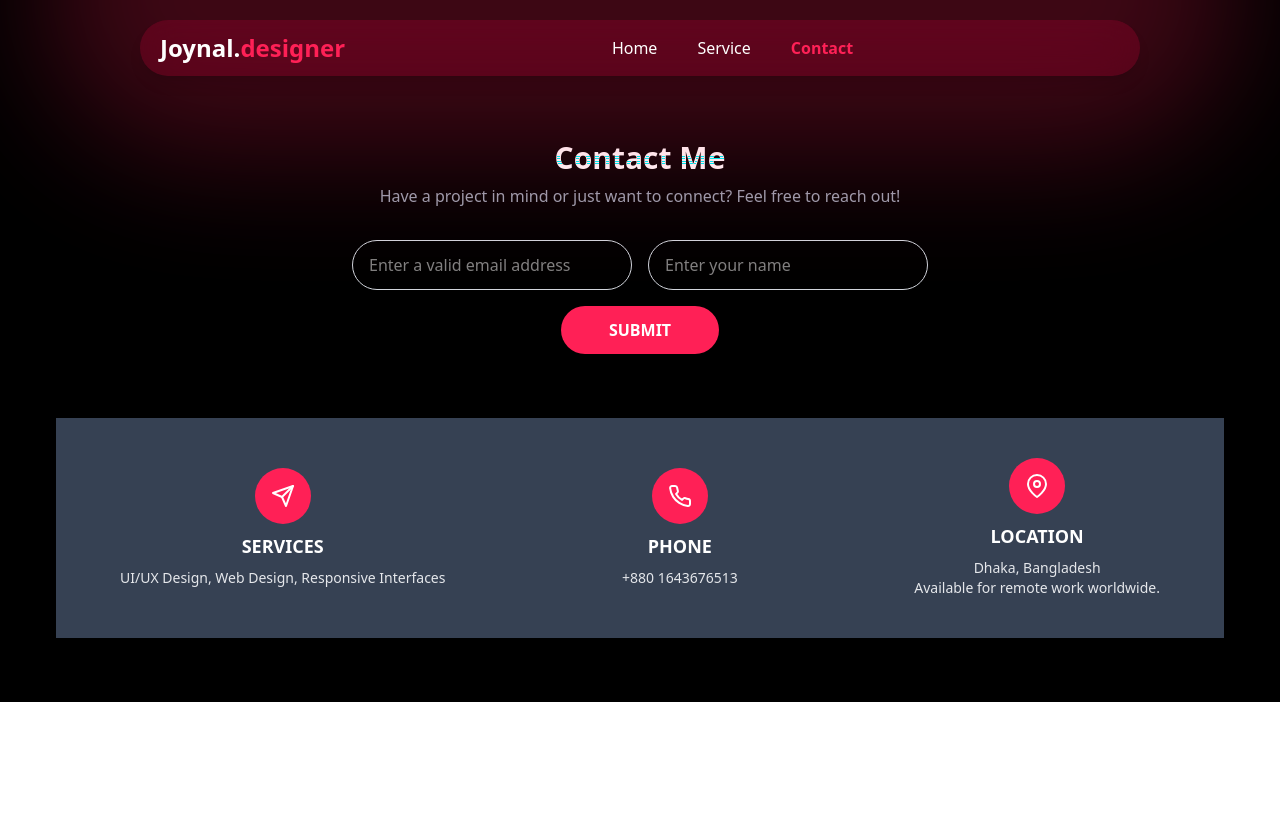
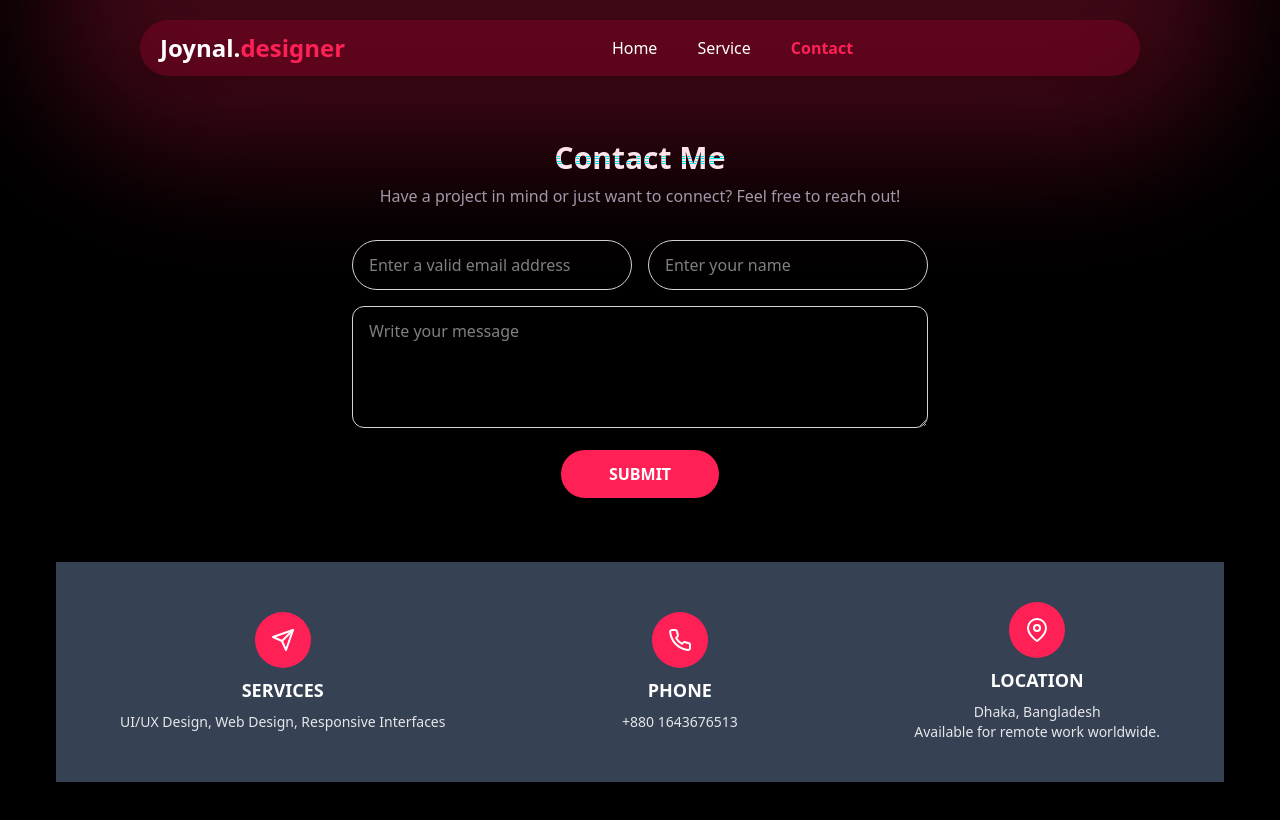
Before and after one commit to Joynal-Abedin85/protfolio-task, a React (Vite) app in the folder my-portfolio/: page /contact in a window 1280 px wide. Shown: the top 820 px of the page. Built offline with nearby package versions, Linux system fonts and the light colour scheme.

Commit message:
complete email sent functionality

```diff
--- a/my-portfolio/package.json
+++ b/my-portfolio/package.json
@@ -10,13 +10,15 @@
     "preview": "vite preview"
   },
   "dependencies": {
+    "@emailjs/browser": "^4.4.1",
     "@tailwindcss/vite": "^4.1.10",
     "framer-motion": "^12.19.1",
     "react": "^19.1.0",
     "react-dom": "^19.1.0",
     "react-icons": "^4.12.0",
     "react-router-dom": "^7.6.2",
-    "react-scroll": "^1.9.3"
+    "react-scroll": "^1.9.3",
+    "sweetalert2": "^11.22.1"
   },
   "devDependencies": {
     "@eslint/js": "^9.25.0",
--- a/my-portfolio/src/component/Contect.jsx
+++ b/my-portfolio/src/component/Contect.jsx
@@ -1,29 +1,81 @@
-import React from "react";
+import React, { useRef } from "react";
 import { FiSend, FiPhone, FiMapPin } from "react-icons/fi";
+import emailjs from "@emailjs/browser";
+import Swal from 'sweetalert2';
+
 
 const Contect = () => {
+  const form = useRef();
+
+  const sendEmail = (e) => {
+    e.preventDefault();
+
+   emailjs
+  .sendForm(
+    "service_20mnbm5",
+    "template_tk9kt85",
+    form.current,
+    "Kej7605Cj65UK_F_D"
+  )
+  .then(
+    (result) => {
+      console.log(result.text);
+      Swal.fire({
+        icon: 'success',
+        title: 'Message Sent!',
+        text: 'Thanks for reaching out. I will get back to you soon.',
+        confirmButtonColor: '#e11d48'
+      });
+      form.current.reset();
+    },
+    (error) => {
+      console.log(error.text);
+      Swal.fire({
+        icon: 'error',
+        title: 'Oops...',
+        text: 'Something went wrong. Please try again later.',
+        confirmButtonColor: '#e11d48'
+      });
+    }
+  );
+
+  };
+
   return (
-    <div
-      className="text-white relative   max-w-[1200px] mx-auto py-16 px-4 text-center"
-    >
+    <div className="text-white relative max-w-[1200px] mx-auto py-16 px-4 text-center">
       <h2 className="text-3xl font-bold mb-2">Contact Me</h2>
       <p className="text-gray-400 mb-8">
         Have a project in mind or just want to connect? Feel free to reach out!
       </p>
 
-      <form className="max-w-xl mx-auto space-y-4">
+      <form
+        ref={form}
+        onSubmit={sendEmail}
+        className="max-w-xl mx-auto space-y-4"
+      >
         <div className="flex flex-col md:flex-row gap-4">
           <input
             type="email"
+            name="user_email"
             placeholder="Enter a valid email address"
+            required
             className="w-full px-4 py-3 border border-gray-300 rounded-full focus:outline-none"
           />
           <input
             type="text"
+            name="user_name"
             placeholder="Enter your name"
+            required
             className="w-full px-4 py-3 border border-gray-300 rounded-full focus:outline-none"
           />
         </div>
+        <textarea
+          name="message"
+          placeholder="Write your message"
+          rows="4"
+          required
+          className="w-full px-4 py-3 border border-gray-300 rounded-xl focus:outline-none"
+        ></textarea>
         <button
           type="submit"
           className="w-full md:w-auto px-12 py-3 bg-rose-500 hover:bg-rose-700 text-white font-semibold rounded-full transition duration-300"
@@ -48,9 +100,7 @@ const Contect = () => {
             <FiPhone />
           </div>
           <h3 className="font-bold text-lg">PHONE</h3>
-          <p className="text-gray-200 text-sm">
-            +880 1643676513
-          </p>
+          <p className="text-gray-200 text-sm">+880 1643676513</p>
         </div>
 
         <div className="flex flex-col items-center text-center space-y-2 max-w-sm">
@@ -66,7 +116,7 @@ const Contect = () => {
         </div>
       </div>
 
-      <div className="absolute   -top-60 left-1/2 transform -translate-x-1/2 w-[1200px] h-80 bg-rose-500/60 rounded-full blur-3xl opacity-40"></div>
+      <div className="absolute -top-60 left-1/2 transform -translate-x-1/2 w-[1200px] h-80 bg-rose-500/60 rounded-full blur-3xl opacity-40"></div>
     </div>
   );
 };
```
Also changed, not shown: 1 other file (tests, documents, lock files or other folders).
